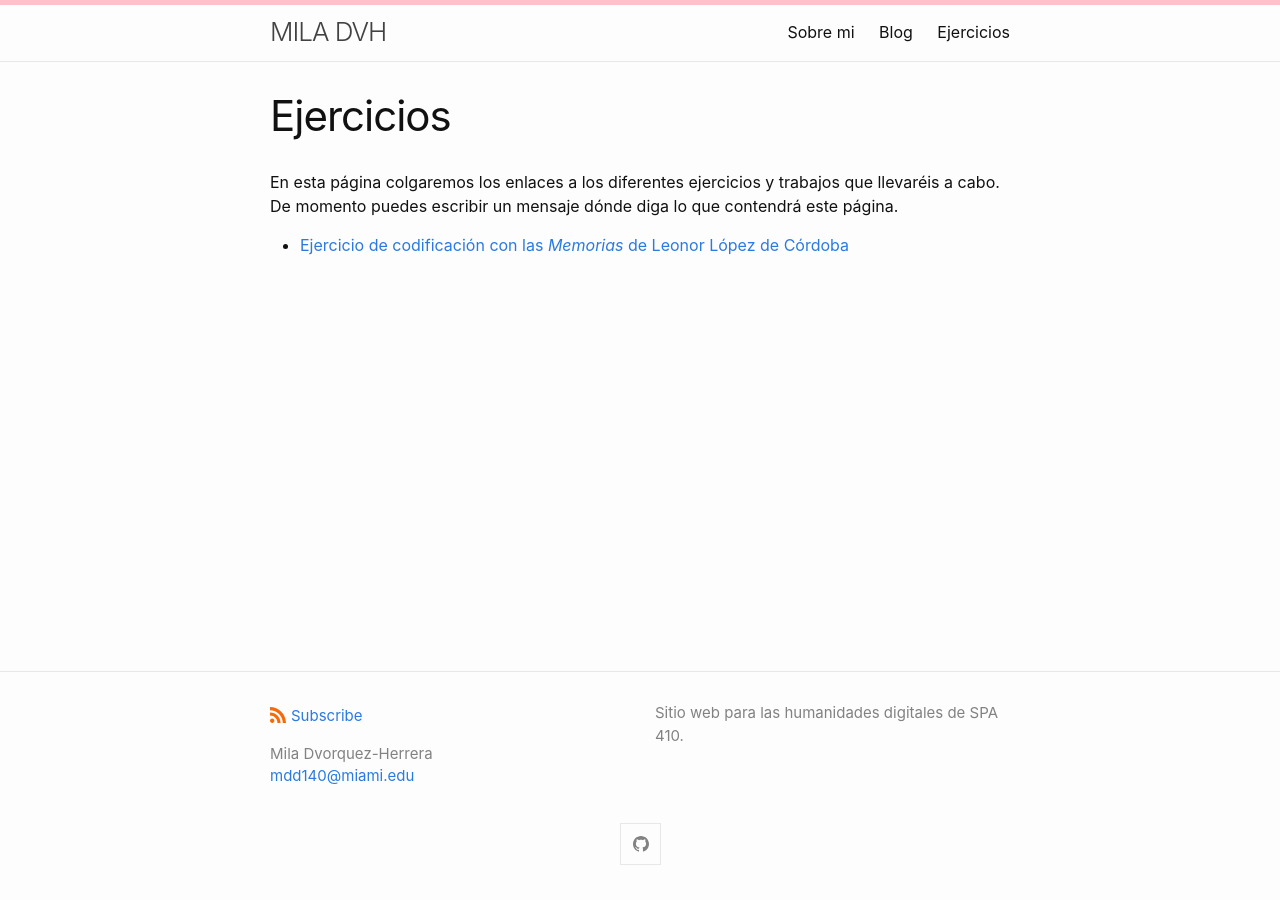
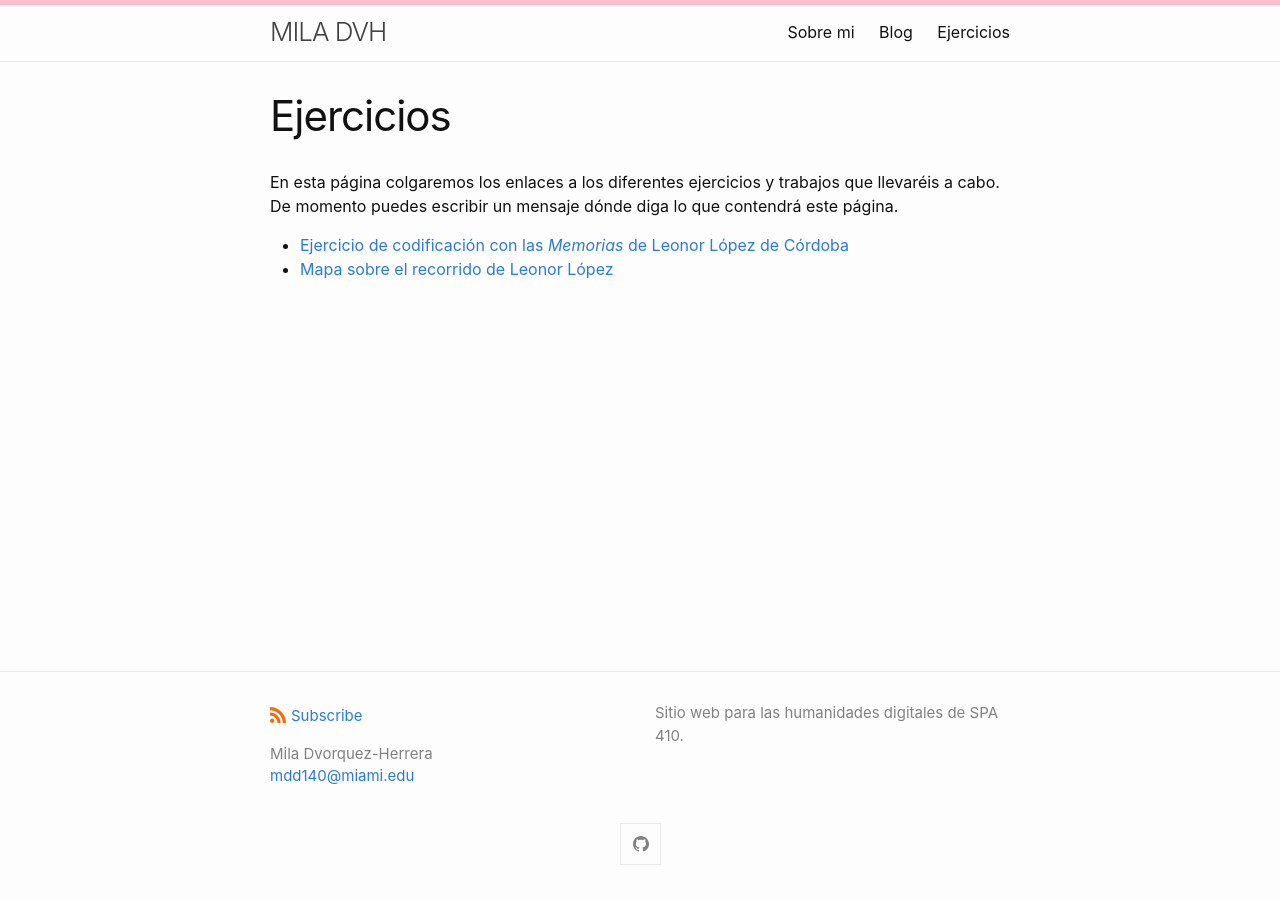
Before and after one commit to miladvh/miladvh.github.io, a Jekyll site: the page built from ejercicios/index.md, in a window 1280 px wide. Built offline with Jekyll 4.4.1, drawn with Linux system fonts in a browser that asks for light colours.

Commit message:
Update index.md

```diff
--- a/ejercicios/index.md
+++ b/ejercicios/index.md
@@ -6,3 +6,4 @@ title: Ejercicios
 En esta página colgaremos los enlaces a los diferentes ejercicios y trabajos que llevaréis a cabo. De momento puedes escribir un mensaje dónde diga lo que contendrá este página.
 
 - [Ejercicio de codificación con las *Memorias* de Leonor López de Córdoba](https://miladvh.github.io/ejercicios/prueba.html)
+- [Mapa sobre el recorrido de Leonor López](https://miladvh.github.io/ejercicios/mapa.html)
```
